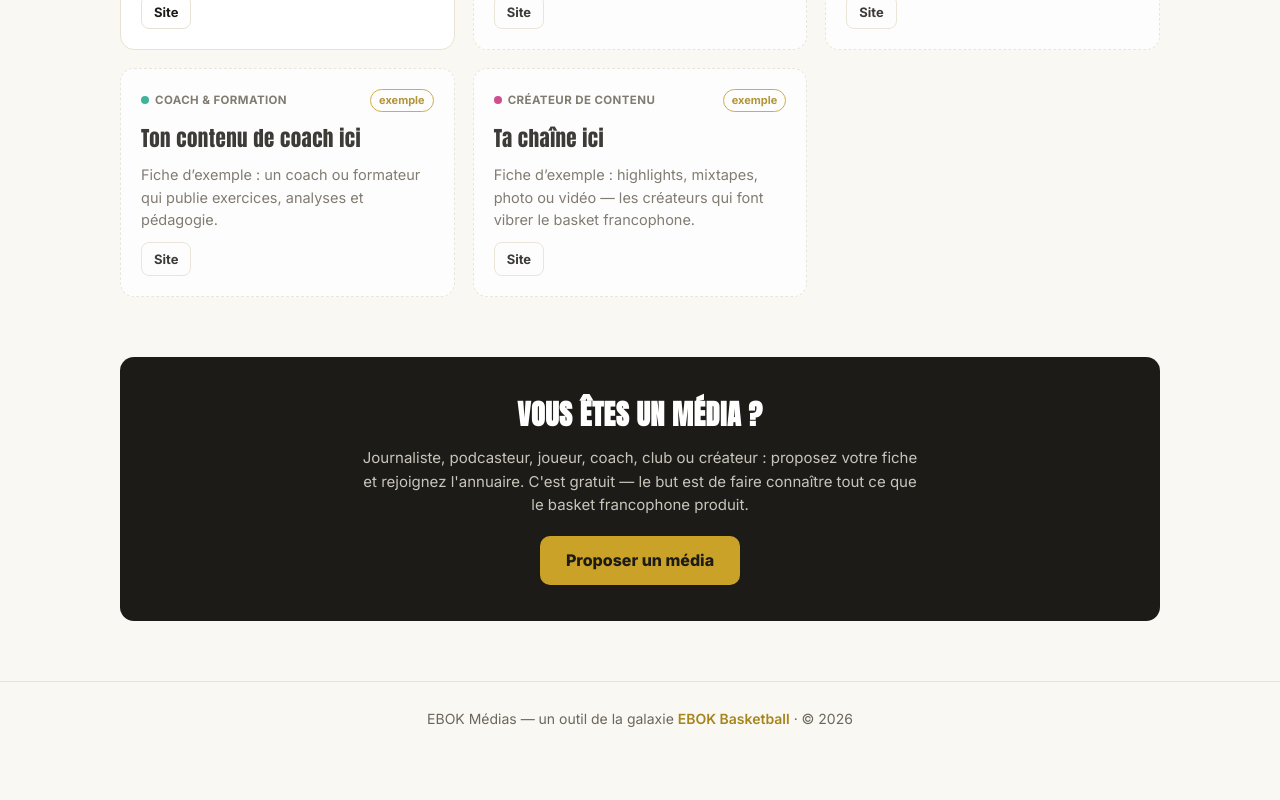
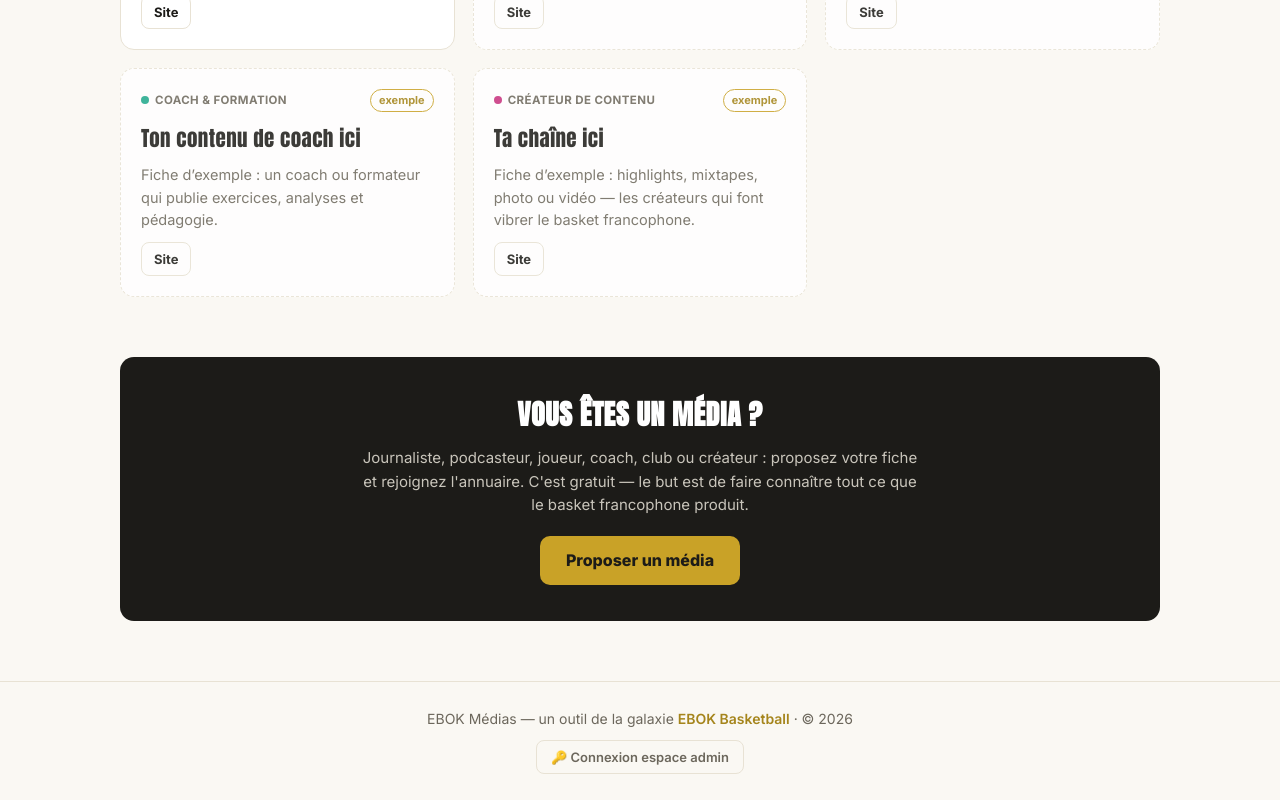
Before and after one commit to marleyebok/EBOK-MEDIAS, a Next.js app: page / in a window 1280 px wide. Shown: the part 1040-1840 px from the top of the page. Before the commit the page ends 1796 px from the top, so only its background shows below. Built offline with nearby package versions, Linux system fonts and the light colour scheme; no server answers; the database is empty.

Commit message:
feat: bouton « Connexion espace admin » dans le pied de page
Co-Authored-By: Claude Fable 5 <noreply@anthropic.com>
Claude-Session: https://claude.ai/code/session_0193cGZ1hBQ36WKxWEUYucim

```diff
--- a/app/globals.css
+++ b/app/globals.css
@@ -507,3 +507,24 @@ body {
 .edit-form label {
   font-size: 13px;
 }
+
+.footer-admin {
+  margin-top: 10px;
+  font-size: 13px;
+}
+
+.footer-admin a {
+  color: var(--muted);
+  font-weight: 600;
+  text-decoration: none;
+  border: 1px solid var(--line);
+  border-radius: 8px;
+  padding: 6px 14px;
+  display: inline-block;
+  transition: all 0.15s;
+}
+
+.footer-admin a:hover {
+  border-color: var(--gold);
+  color: var(--gold-dark);
+}
--- a/app/page.tsx
+++ b/app/page.tsx
@@ -62,6 +62,9 @@ export default async function Home() {
           EBOK Médias — un outil de la galaxie{" "}
           <a href="https://ebok-basketball.vercel.app">EBOK Basketball</a> · ©
           2026
+          <p className="footer-admin">
+            <a href="/admin">🔑 Connexion espace admin</a>
+          </p>
         </div>
       </footer>
     </>
--- a/app/proposer/page.tsx
+++ b/app/proposer/page.tsx
@@ -162,6 +162,9 @@ export default async function ProposerPage({
         <div className="wrap">
           EBOK Médias — un outil de la galaxie{" "}
           <a href="https://ebok-basketball.vercel.app">EBOK Basketball</a> · © 2026
+          <p className="footer-admin">
+            <a href="/admin">🔑 Connexion espace admin</a>
+          </p>
         </div>
       </footer>
     </>
```
